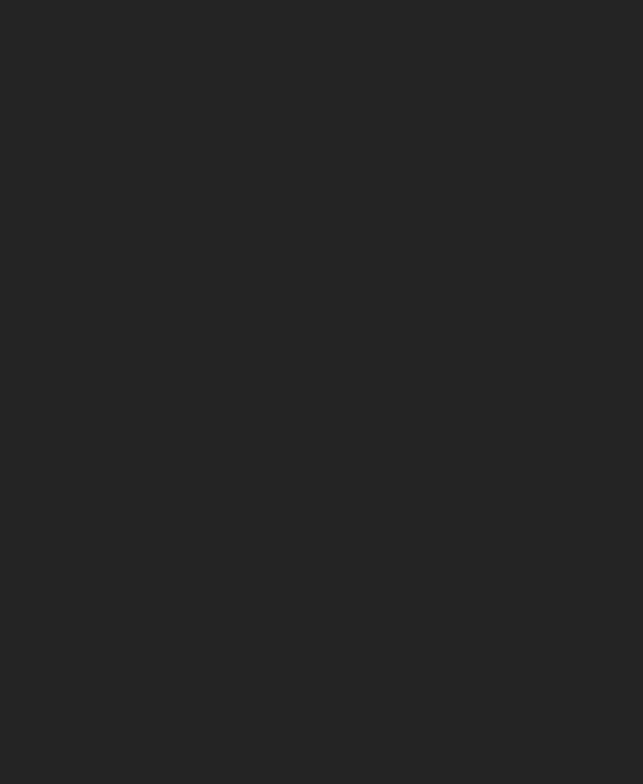
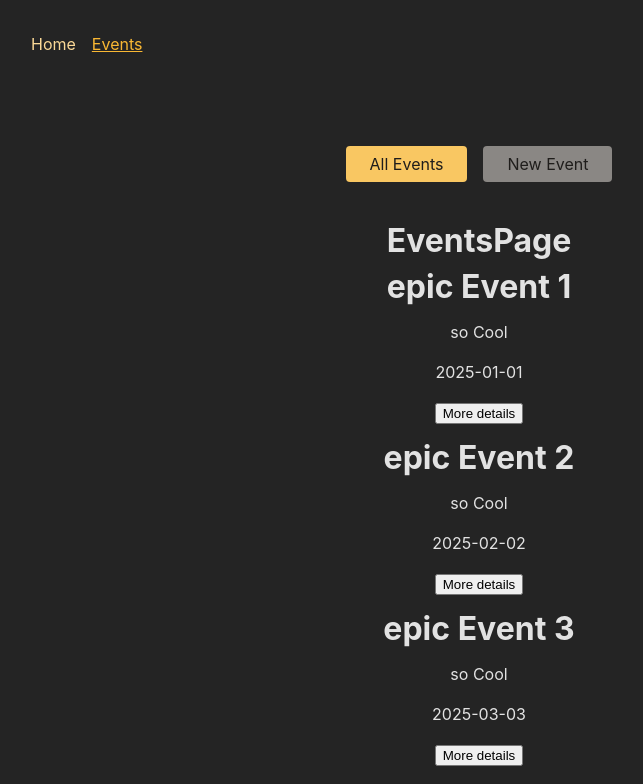
Before and after one commit to Nojus-Murauskas/react-course-SPA-posts-app-frontend-practice, a React (Create React App) app: page /events in a window 1280 px wide. Shown: the top 784 px of the page, without its empty margins (161-804 px from the left). Built offline with nearby package versions, Linux system fonts and the light colour scheme.

Commit message:
basic routing for event pages

```diff
--- a/src/App.js
+++ b/src/App.js
@@ -1,4 +1,14 @@
 // Challenge / Exercise
+
+import { RouterProvider, createBrowserRouter } from "react-router-dom";
+import RootLayout from "./pages/Root";
+import ErrorPage from "./pages/Error";
+import HomePage from "./pages/Home";
+import EventsPage from "./pages/Events";
+import EventDetailPage from "./pages/EventDetail";
+import NewEventPage from "./pages/NewEvent";
+import EditEventPage from "./pages/EditEvent";
+import EventsRootLayout from "./pages/EventsRoot";
 
 // 1. Add five new (dummy) page components (content can be simple <h1> elements)
 //    - HomePage
@@ -20,8 +30,29 @@
 // 7. Output the ID of the selected event on the EventDetailPage
 // BONUS: Add another (nested) layout route that adds the <EventNavigation> component above all /events... page components
 
+const router = createBrowserRouter([
+	{
+		path: "/",
+		element: <RootLayout />,
+		errorElement: <ErrorPage />,
+		children: [
+			{ index: true, element: <HomePage /> },
+			{
+				path: "events",
+				element: <EventsRootLayout />,
+				children: [
+					{ index: true, element: <EventsPage /> },
+					{ path: ":id", element: <EventDetailPage /> },
+					{ path: "new", element: <NewEventPage /> },
+					{ path: ":id/edit", element: <EditEventPage /> },
+				],
+			},
+		],
+	},
+]);
+
 function App() {
-  return <div></div>;
+	return <RouterProvider router={router} />;
 }
 
 export default App;
--- a/src/components/EventsNavigation.js
+++ b/src/components/EventsNavigation.js
@@ -1,4 +1,5 @@
-import classes from './EventsNavigation.module.css';
+import { NavLink } from "react-router-dom";
+import classes from "./EventsNavigation.module.css";
 
 function EventsNavigation() {
 	return (
@@ -6,10 +7,21 @@
 			<nav>
 				<ul className={classes.list}>
 					<li>
-            <a href="/events">All Events</a>
+						<NavLink
+							to='/events'
+							className={({ isActive }) => (isActive ? classes.active : undefined)}
+              end
+						>
+							All Events
+						</NavLink>
 					</li>
 					<li>
-            <a href="/events/new">New Event</a>
+						<NavLink
+							to='/events/new'
+							className={({ isActive }) => (isActive ? classes.active : undefined)}
+						>
+							New Event
+						</NavLink>
 					</li>
 				</ul>
 			</nav>
--- a/src/components/MainNavigation.js
+++ b/src/components/MainNavigation.js
@@ -1,4 +1,5 @@
-import classes from './MainNavigation.module.css';
+import { NavLink } from "react-router-dom";
+import classes from "./MainNavigation.module.css";
 
 function MainNavigation() {
 	return (
@@ -6,10 +7,21 @@
 			<nav>
 				<ul className={classes.list}>
 					<li>
-            <a>Home</a>
+						<NavLink
+							to='/'
+							className={({ isActive }) => (isActive ? classes.active : undefined)}
+							end
+						>
+							Home
+						</NavLink>
 					</li>
 					<li>
-            <a>Events</a>
+						<NavLink
+							to='/events'
+							className={({ isActive }) => (isActive ? classes.active : undefined)}
+						>
+							Events
+						</NavLink>
 					</li>
 				</ul>
 			</nav>
--- a/src/components/MainNavigation.module.css
+++ b/src/components/MainNavigation.module.css
@@ -19,4 +19,5 @@
 .list a:hover,
 .list a.active {
   color: var(--color-primary-800);
+  text-decoration: underline;
 }
--- a/src/index.css
+++ b/src/index.css
@@ -48,3 +48,8 @@
   margin: 0;
   padding: 0;
 }
+
+main{
+  margin: 2rem auto;
+  text-align: center;
+}
--- /dev/null
+++ b/src/pages/Error.js
@@ -0,0 +1,12 @@
+const ErrorPage = () => {
+	return (
+		<>
+			<main>
+				<h1>An Error occurred!</h1>
+                <p>Could not find this page!</p>
+			</main>
+		</>
+	);
+};
+
+export default ErrorPage;
--- a/src/pages/EventDetail.js
+++ b/src/pages/EventDetail.js
@@ -1,9 +1,15 @@
+import { Link, useParams } from "react-router-dom";
+
 const EventDetailPage = () => {
+    const params = useParams();
     return (
         <div>
             <h1>
                 EventDetailPage
             </h1>
+            <p>{params.id}</p>
+            <Link to=".." relative='path'><button>Back</button></Link>
+
         </div>
      );
 }
--- a/src/pages/Events.js
+++ b/src/pages/Events.js
@@ -1,9 +1,56 @@
+import { Link } from "react-router-dom";
+
+const EVENTS = [
+	{
+		id: 1,
+		title: "epic Event 1",
+		description: "so Cool",
+		date: "2025-01-01",
+	},
+	{
+		id: 2,
+		title: "epic Event 2",
+		description: "so Cool",
+		date: "2025-02-02",
+	},
+	{
+		id: 3,
+		title: "epic Event 3",
+		description: "so Cool",
+		date: "2025-03-03",
+	},
+	{
+		id: 4,
+		title: "epic Event 4",
+		description: "so Cool",
+		date: "2025-04-04",
+	},
+];
+
 const EventsPage = () => {
-    return (
-        <div>
-            <h1>EventsPage</h1>
-        </div>
-     );
-}
+	return (
+		<div>
+			<h1>EventsPage</h1>
+            <ul>
+                {
+                    EVENTS.map(event =>(
+                        <li key={event.id}>
+                            <h1>
+                                {event.title}
+                            </h1>
+                            <p>{event.description}</p>
+                            <p>{event.date}</p>
+                            <Link to={`/events/${event.id}`}>
+                                <button>
+                                    More details
+                                </button>
+                            </Link>
+                        </li>
+                    ))
+                }
+            </ul>
+		</div>
+	);
+};
 
 export default EventsPage;
--- /dev/null
+++ b/src/pages/EventsRoot.js
@@ -0,0 +1,13 @@
+import { Outlet } from "react-router-dom";
+import EventsNavigation from "../components/EventsNavigation";
+
+const EventsRootLayout = () => {
+    return (
+        <>
+            <EventsNavigation/>
+            <Outlet/>
+        </>
+     );
+}
+
+export default EventsRootLayout;
--- /dev/null
+++ b/src/pages/Root.js
@@ -0,0 +1,16 @@
+import { Outlet } from "react-router-dom";
+import MainNavigation from "../components/MainNavigation";
+
+
+const RootLayout = () => {
+    return (
+        <>
+            <MainNavigation/>
+            <main>
+                <Outlet/>
+            </main>
+        </>
+     );
+}
+
+export default RootLayout;
```
Lines whose indentation alone changed are shown as unchanged.
